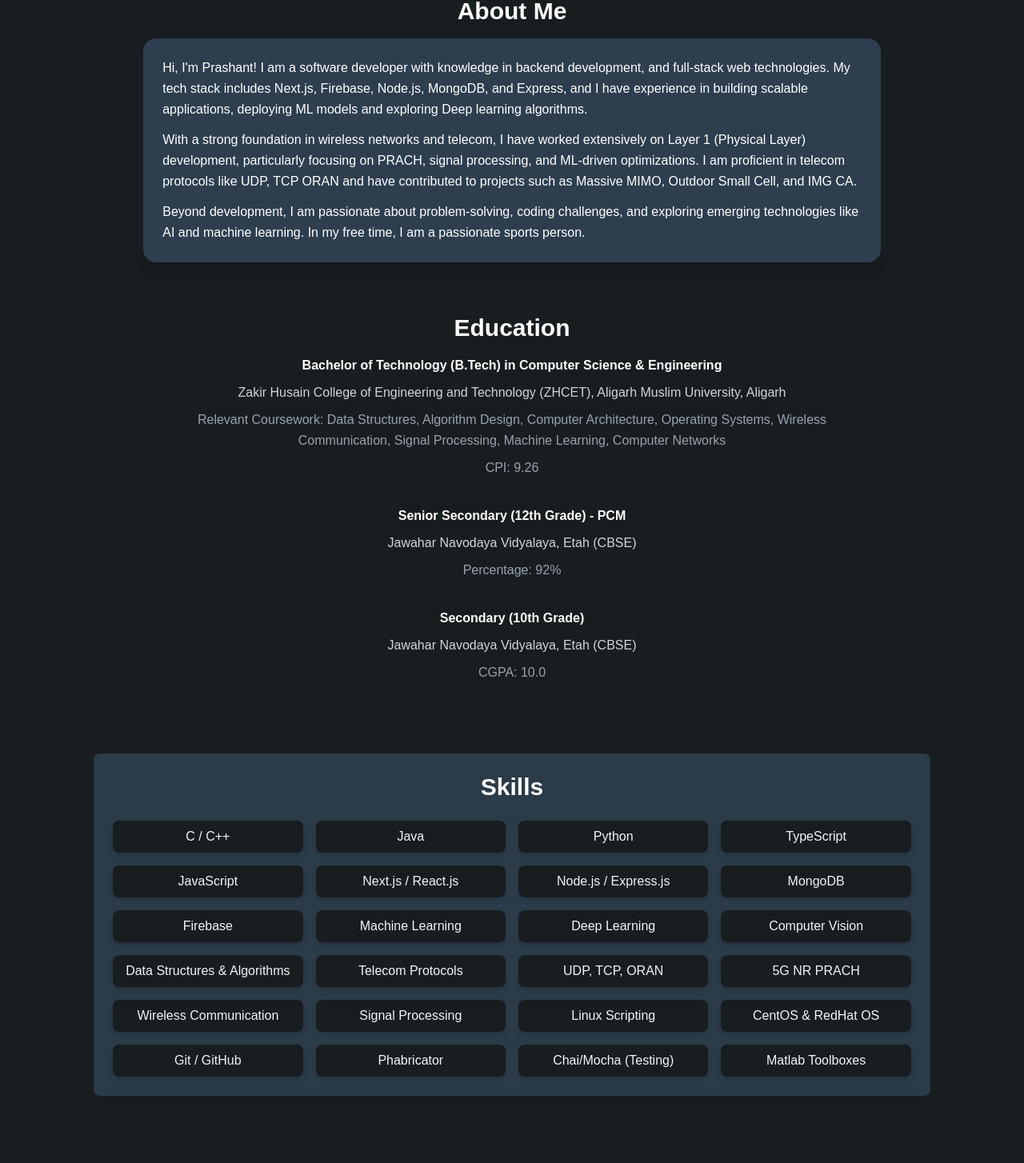
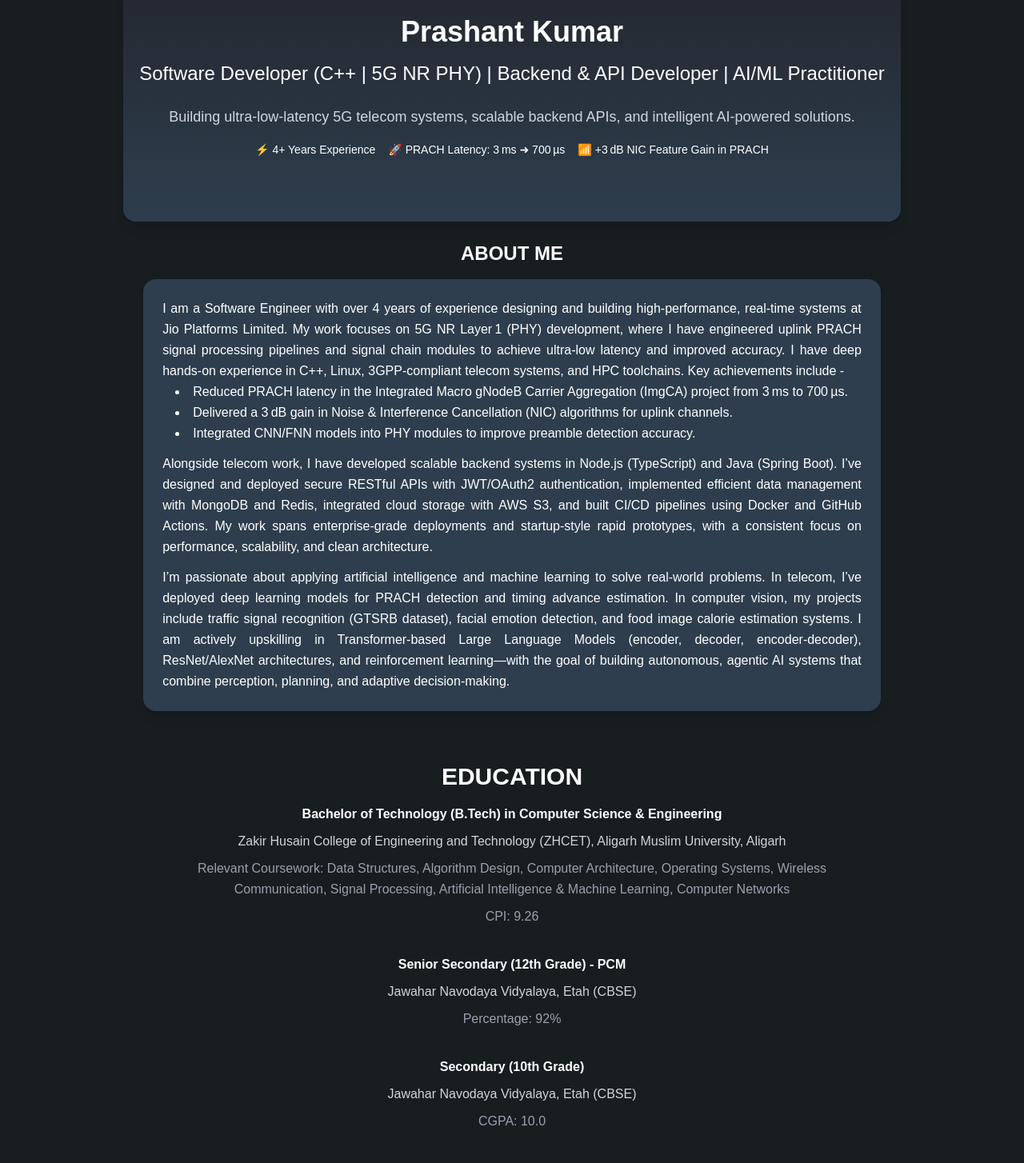
Before and after one commit to prashantk01/nextjs-portfolio, a Next.js app: page / in a window 1280 px wide. Shown: the part 92-1546 px from the top of the page at 80% size. Built offline with nearby package versions, Linux system fonts and the light colour scheme.

Commit message:
update: portfolio content

```diff
--- a/src/app/components/About.tsx
+++ b/src/app/components/About.tsx
@@ -3,27 +3,54 @@ import React from "react";
 const About: React.FC = () => {
   return (
     <div className="text-white p-6">
-      <h2 className="text-3xl font-semibold mb-4 text-center">About Me</h2>
+      <h2 className="text-2xl font-semibold mb-4 text-center uppercase">
+        ABOUT ME
+      </h2>
       <div className="text-base leading-relaxed space-y-3 bg-[#2E3E4E] p-6 rounded-2xl shadow-lg max-w-5xl w-[90%] mx-auto">
-        <p>
-          Hi, I&apos;m Prashant! I am a software developer with knowledge in
-          backend development, and full-stack web technologies. My tech stack
-          includes Next.js, Firebase, Node.js, MongoDB, and Express, and I have
-          experience in building scalable applications, deploying ML models and
-          exploring Deep learning algorithms.
+        <p className="w-full text-justify">
+          I am a Software Engineer with over 4 years of experience designing and
+          building high‑performance, real‑time systems at Jio Platforms Limited.
+          My work focuses on 5G NR Layer 1 (PHY) development, where I have
+          engineered uplink PRACH signal processing pipelines and signal chain
+          modules to achieve ultra‑low latency and improved accuracy. I have
+          deep hands‑on experience in C++, Linux, 3GPP‑compliant telecom
+          systems, and HPC toolchains. Key achievements include -
+          <ul className="list-disc list-inside ml-4">
+            <li>
+              Reduced PRACH latency in the Integrated Macro gNodeB Carrier
+              Aggregation (ImgCA) project from 3 ms to 700 µs.
+            </li>
+            <li>
+              Delivered a 3 dB gain in Noise & Interference Cancellation (NIC)
+              algorithms for uplink channels.
+            </li>
+            <li>
+              Integrated CNN/FNN models into PHY modules to improve preamble
+              detection accuracy.
+            </li>
+          </ul>
         </p>
-        <p>
-          With a strong foundation in wireless networks and telecom, I have
-          worked extensively on Layer 1 (Physical Layer) development,
-          particularly focusing on PRACH, signal processing, and ML-driven
-          optimizations. I am proficient in telecom protocols like UDP, TCP ORAN
-          and have contributed to projects such as Massive MIMO, Outdoor Small
-          Cell, and IMG CA.
+        <p className="w-full text-justify">
+          Alongside telecom work, I have developed scalable backend systems in
+          Node.js (TypeScript) and Java (Spring Boot). I’ve designed and
+          deployed secure RESTful APIs with JWT/OAuth2 authentication,
+          implemented efficient data management with MongoDB and Redis,
+          integrated cloud storage with AWS S3, and built CI/CD pipelines using
+          Docker and GitHub Actions. My work spans enterprise‑grade deployments
+          and startup‑style rapid prototypes, with a consistent focus on
+          performance, scalability, and clean architecture.
         </p>
-        <p>
-          Beyond development, I am passionate about problem-solving, coding
-          challenges, and exploring emerging technologies like AI and machine
-          learning. In my free time, I am a passionate sports person.
+        <p className="w-full text-justify">
+          I’m passionate about applying artificial intelligence and machine
+          learning to solve real‑world problems. In telecom, I’ve deployed deep
+          learning models for PRACH detection and timing advance estimation. In
+          computer vision, my projects include traffic signal recognition (GTSRB
+          dataset), facial emotion detection, and food image calorie estimation
+          systems. I am actively upskilling in Transformer‑based Large Language
+          Models (encoder, decoder, encoder‑decoder), ResNet/AlexNet
+          architectures, and reinforcement learning—with the goal of building
+          autonomous, agentic AI systems that combine perception, planning, and
+          adaptive decision‑making.
         </p>
       </div>
     </div>
--- a/src/app/components/AchievementsHobbies.tsx
+++ b/src/app/components/AchievementsHobbies.tsx
@@ -6,41 +6,47 @@ const AchievementsHobbies: React.FC = () => {
       id="achievements-hobbies"
       className="py-10 max-w-4xl mx-auto text-center"
     >
-      <h2 className="text-3xl font-bold mt-8 mb-4">Achievements & Hobbies</h2>
-
+      <h2 className="text-2xl font-bold mt-8 mb-4 uppercase">
+        Achievements & Hobbies
+      </h2>
       <section className="py-2 px-2 max-w-4xl mx-auto text-center bg-[#2B3B47]">
         <div className="text-lg text-gray-200  mb-3 text-left mx-auto max-w-4xl ">
           <h3 className="text-xl font-semibold mt-4">🏆 Achievements</h3>
-          <ul className="list-disc list-inside space-y-1">
+          <ul className="list-disc list-outside ml-6 space-y-1 text-justify">
             <li>
-              <strong>Secured 3rd Rank</strong> at Hack Aligarh Muslim
-              University Hackathon powered by AMU-FOSSASIA in ZARF-19.
+              <strong>3rd Rank</strong> – Hackathon at Aligarh Muslim University
+              (ZARF‑19) powered by AMU‑FOSSASIA.
             </li>
             <li>
-              Active participant in coding competitions and hackathons,
-              showcasing <strong>problem-solving skills</strong>.
+              Achieved <strong>+3 dB gain</strong> in Noise & Interference
+              Cancellation (NIC) algorithm for uplink PRACH channel.
             </li>
             <li>
-              Developed an <strong>AI-based PRACH detection model</strong>,
-              optimizing 5G signal processing.
+              Active participant in coding competitions, consistently applying
+              and improving <strong>problem‑solving skills</strong>.
+            </li>
+            <li>
+              <strong>Reduced PRACH latency</strong> in 5G NR Layer 1 from{" "}
+              <strong>3 ms to 700 µs</strong> in the Integrated Macro gNodeB
+              Carrier Aggregation project.
             </li>
           </ul>
         </div>
 
         <div className="text-lg text-gray-200 mb-3 text-left mx-auto max-w-4xl">
           <h3 className="text-xl font-semibold mt-4">🎮 Hobbies</h3>
-          <ul className="list-disc list-inside space-y-1">
+          <ul className="list-disc list-outside ml-6 space-y-1 text-justify">
             <li>
-              <strong>Playing Chess and Solving Sudoku puzzles </strong> to
-              enhance problem-solving skills.
+              <strong>Playing Chess & Solving Sudoku</strong> – sharpening
+              logical thinking and strategic planning.
             </li>
             <li>
-              <strong>Football and Badminton enthusiast</strong>, staying active
-              and competitive.
+              <strong>Football & Badminton enthusiast</strong> – promoting
+              teamwork, focus, and agility.
             </li>
             <li>
-              <strong>Passionate about photography</strong>, capturing sunrises,
-              sunsets, and nature scenery.
+              <strong>Photography</strong> enthusiast – capturing sunrises,
+              sunsets, and nature to enhance creativity and observation skills.
             </li>
           </ul>
         </div>
--- a/src/app/components/Contact.tsx
+++ b/src/app/components/Contact.tsx
@@ -14,7 +14,9 @@ const Contact: React.FC = () => {
       id="contact"
       className="py-10 max-w-4xl mx-auto text-center text-gray-300"
     >
-      <h2 className="text-3xl font-bold mt-12 mb-4">Technical Profiles</h2>
+      <h2 className="text-2xl font-bold mt-12 mb-4 uppercase">
+        Technical Profiles
+      </h2>
       <p className="text-lg mb-6">Connect with me on these platforms.</p>
 
       <div className="flex justify-center space-x-6 text-2xl">
@@ -47,7 +49,7 @@ const Contact: React.FC = () => {
         </a>
       </div>
 
-      <h2 className="text-3xl font-bold mb-4 mt-12">Contact</h2>
+      <h2 className="text-2xl font-bold mb-4 mt-12 uppercase">Contact</h2>
       <p className="text-lg mb-6">
         Feel free to reach out to me via email or check my resume.
       </p>
--- a/src/app/components/Education.tsx
+++ b/src/app/components/Education.tsx
@@ -3,7 +3,7 @@ import React from "react";
 const Education: React.FC = () => {
   return (
     <section id="education" className="py-10 max-w-4xl mx-auto text-center">
-      <h2 className="text-3xl font-semibold mb-4 text-center">Education</h2>
+      <h2 className="text-3xl font-semibold mb-4 text-center">EDUCATION</h2>
       <div className="text-base leading-relaxed space-y-2">
         <p className="mb-2 font-semibold">
           Bachelor of Technology (B.Tech) in Computer Science & Engineering
@@ -15,7 +15,8 @@ const Education: React.FC = () => {
         <p className="mb-2 text-gray-400">
           Relevant Coursework: Data Structures, Algorithm Design, Computer
           Architecture, Operating Systems, Wireless Communication, Signal
-          Processing, Machine Learning, Computer Networks
+          Processing, Artificial Intelligence & Machine Learning, Computer
+          Networks
         </p>
         <p className="mb-2 text-gray-400">CPI: 9.26</p>
         <br></br>
--- a/src/app/components/Experience.tsx
+++ b/src/app/components/Experience.tsx
@@ -9,13 +9,16 @@ const experiences = [
     duration: "June 2021 – Present",
     logo: "/logos/logo_jio.png",
     details: [
-      "5G NR Physical Layer R&D, optimizing PRACH receiver algorithms for better signal detection and synchronization.",
-      "Developed noise and interference cancellation features to improve receiver sensitivity.",
-      "Worked on carrier aggregation to enhance bandwidth utilization and spectral efficiency.",
       "Implemented multi-user PRACH detection, enhancing resource allocation and reducing latency.",
       "Integrated AI/ML techniques for PRACH detection, leveraging deep learning models (CNN/FNN).",
-      "Analyzed low-PHY logs, ORAN fronthaul logs, and performed PRACH signal processing in MATLAB.",
-      "Worked across L1-L2 teams, supporting feature development, troubleshooting, and enhancing NR gNodeB, CCDU, MRU, and LRU functionalities.",
+      "5G NR Physical Layer R&D, optimizing PRACH receiver algorithms for better signal detection and synchronization.",
+      "Built and validated complete uplink PHY processing chains (PRACH, PUSCH, and other channels) through MATLAB simulations (5G Toolbox, Wireless, Deep Learning), AWGN/TDL channel modeling, lab verification, and live field deployments.",
+      "Used C++, Python, and MATLAB in HPC environments to develop highly optimized and production-ready telecom software components and solutions.",
+      "Performed in-depth analysis of low-level PHY logs, ORAN fronthaul captures, and MATLAB-based signal processing for performance validation and tuning.",
+      "Achieved a 3 dB gain in Noise and Interference Cancellation (NIC) algorithms for uplink PRACH channels, significantly improving signal robustness in challenging RF environments.",
+      "Led 5G NR Layer 1 PHY development focusing on uplink PRACH signal processing and real-time low-latency optimizations. Reduced PRACH processing latency from 3 milliseconds to 700 microseconds, enabling ultra-low-latency network operations in Integrated Macro gNodeB Carrier Aggregation (ImgCA).",
+      "Designed, trained, and deployed CNN / FNN AI models, unified ML model integrated into Layer 1 PHY modules, for PRACH detection and timing advance estimation. Generated MATLAB‐based datasets, training/validating models, and outperforming standard correlation‐based receivers under low‐SNR conditions.",
+      "Collaborated extensively with L1-L2 protocol stack teams to enhance NR gNodeB functionalities including CCDU, MRU, and LRU feature development and troubleshooting. Implemented and optimized carrier aggregation features to increase bandwidth efficiency and spectral usage for high-throughput uplink scenarios.",
     ],
   },
   {
@@ -49,7 +52,9 @@ const experiences = [
 const Experience = () => {
   return (
     <section id="experience" className="py-10 px-5 text-center">
-      <h2 className="text-3xl font-bold mb-6 text-white">Experience</h2>
+      <h2 className="text-2xl font-bold mb-6 text-white uppercase">
+        WORK EXPERIENCE
+      </h2>
       <div className="max-w-5xl mx-auto space-y-8 ">
         {experiences.map((exp, index) => (
           <div
@@ -73,7 +78,7 @@ const Experience = () => {
               <p className="text-gray-300 italic">
                 {exp.location} | {exp.duration}
               </p>
-              <ul className="list-disc list-inside mt-2 space-y-1 text-gray-300 leading-relaxeds">
+              <ul className="list-disc list-outside ml-2 mt-2 space-y-1 text-gray-300 leading-relaxeds w-full text-justify">
                 {exp.details.map((detail, i) => (
                   <li key={i}>{detail}</li>
                 ))}
--- a/src/app/components/Hero.tsx
+++ b/src/app/components/Hero.tsx
@@ -0,0 +1,31 @@
+import React from "react";
+
+const Hero: React.FC = () => {
+  return (
+    <section className="bg-gradient-to-b from-[#23272f] to-[#2E3E4E] py-12 px-5 text-white text-center rounded-2xl shadow-lg">
+      {/* Name */}
+      <h2 className="text-4xl font-bold mb-4 ">Prashant Kumar</h2>
+
+      {/* Professional Title */}
+      <h3 className="text-2xl md:text-2xl font-medium mb-6">
+        Software Developer (C++ | 5G NR PHY) | Backend & API Developer | AI/ML
+        Practitioner
+      </h3>
+
+      {/* Tagline */}
+      <p className="text-lg max-w-4xl mx-auto mb-4 leading-relaxed text-gray-300">
+        Building ultra‑low‑latency 5G telecom systems, scalable backend APIs,
+        and intelligent AI‑powered solutions.
+      </p>
+
+      {/* Quick Stats */}
+      <div className="flex flex-wrap justify-center gap-4 text-sm text-gray-350 mb-8">
+        <span>⚡ 4+ Years Experience</span>
+        <span>🚀 PRACH Latency: 3 ms ➜ 700 µs</span>
+        <span>📶 +3 dB NIC Feature Gain in PRACH</span>
+      </div>
+    </section>
+  );
+};
+
+export default Hero;
--- a/src/app/components/Projects.tsx
+++ b/src/app/components/Projects.tsx
@@ -2,6 +2,25 @@ import React from "react";
 import { FaGithub } from "react-icons/fa";
 
 const projects = [
+  {
+    title: "IMG CA FDD 700 MHz – Uplink PHY PRACH Chain Design & CA Enablement",
+    description:
+      "Optimized uplink PRACH signal processing pipeline in Integrated Macro gNodeB Carrier Aggregation project, reducing latency from 3 ms to 700 µs for ultra-low-latency 5G NR Layer 1 operations. Integrated CNN/FNN models for preamble detection and timing advance estimation, improving accuracy.",
+    link: "", // Internal/Confidential – No public repo
+  },
+  {
+    title:
+      "Macro gNodeB 32TR Massive MIMO – FlexRAN PRACH Uplink PHY Enhancement",
+    description:
+      "Enhanced NIC algorithms for uplink PRACH channels in 5G NR PHY, achieving a +3 dB gain in receiver robustness under challenging RF conditions using advanced C++ DSP techniques within HPC telecom environments.",
+    link: "", // Internal
+  },
+  {
+    title: "Unified AI Powered PRACH Detection & Timing Advance Estimation",
+    description:
+      "Designed, trained, and deployed unified deep learning models (CNN/FNN) for uplink PRACH detection and timing advance estimation in 5G gNodeB deployments, replacing multiple legacy algorithms and improving performance and maintainability.",
+    link: "", // Internal
+  },
   {
     title: "Portfolio with Next.js, TypeScript & Firebase",
     description:
@@ -40,7 +59,7 @@ const Projects: React.FC = () => {
       id="projects"
       className="py-10 max-w-5xl mx-auto text-center  text-white"
     >
-      <h2 className="text-3xl font-bold mb-6">Projects</h2>
+      <h2 className="text-2xl font-bold mb-6 uppercase">PROJECTS</h2>
 
       <div className="grid grid-cols-1 md:grid-cols-2 gap-6 text-left">
         {projects.map((project, index) => (
@@ -51,7 +70,9 @@ const Projects: React.FC = () => {
             <h3 className="text-xl font-semibold mb-2 text-blue-400">
               {project.title}
             </h3>
-            <p className="text-gray-200 mb-3">{project.description}</p>
+            <p className="text-gray-200 mb-3 w-full text-justify">
+              {project.description}
+            </p>
             <a
               href={project.link}
               target="_blank"
--- a/src/app/components/Skills.tsx
+++ b/src/app/components/Skills.tsx
@@ -4,7 +4,7 @@ const Skills = () => {
   return (
     <section id="skills" className="py-10 px-5 text-center">
       <div className="bg-[#2b3b47] p-6 rounded-lg">
-        <h2 className="text-3xl font-bold mb-6">Skills</h2>
+        <h2 className="text-2xl font-bold mb-6 uppercase">SKILLS</h2>
         <div className="grid grid-cols-2 md:grid-cols-3 lg:grid-cols-4 gap-4">
           {[
             "C / C++",
@@ -12,25 +12,33 @@ const Skills = () => {
             "Python",
             "TypeScript",
             "JavaScript",
+            "Node.js / Express.js",
+            "Java Spring Boot",
             "Next.js / React.js",
-            "Node.js / Express.js",
+            "RESTful API Development",
             "MongoDB",
+            "Redis",
             "Firebase",
+            "AWS S3 / Cloud Integrations",
+            "CI/CD (Docker, GitHub Actions)",
             "Machine Learning",
             "Deep Learning",
-            "Computer Vision",
+            "TensorFlow / Keras",
+            "Computer Vision / OpenCV",
+            "Transformers / LLMs",
+            "Reinforcement Learning",
             "Data Structures & Algorithms",
-            "Telecom Protocols",
-            "UDP, TCP, ORAN",
-            "5G NR PRACH",
+            "5G NR Layer 1 (PHY)",
+            "PRACH Signal Processing",
+            "Noise & Interference Cancellation",
+            "Massive MIMO",
+            "Protocols (UDP, TCP, ORAN)",
             "Wireless Communication",
             "Signal Processing",
-            "Linux Scripting",
-            "CentOS & RedHat OS",
+            "Linux (CentOS, RedHat, Ubuntu)",
             "Git / GitHub",
-            "Phabricator",
-            "Chai/Mocha (Testing)",
             "Matlab Toolboxes",
+            "Chai / Mocha (Testing)",
           ].map((skill) => (
             <div
               key={skill}
--- a/src/app/page.tsx
+++ b/src/app/page.tsx
@@ -5,10 +5,12 @@ import Education from "./components/Education";
 import Projects from "./components/Projects";
 import Experience from "./components/Experience";
 import AchievementsHobbies from "./components/AchievementsHobbies";
+import Hero from "./components/Hero";
 
 const Home: React.FC = () => {
   return (
     <main className="flex flex-col items-center justify-center px-4">
+      <Hero />
       <About />
       <Education />
       <Skills />
```
